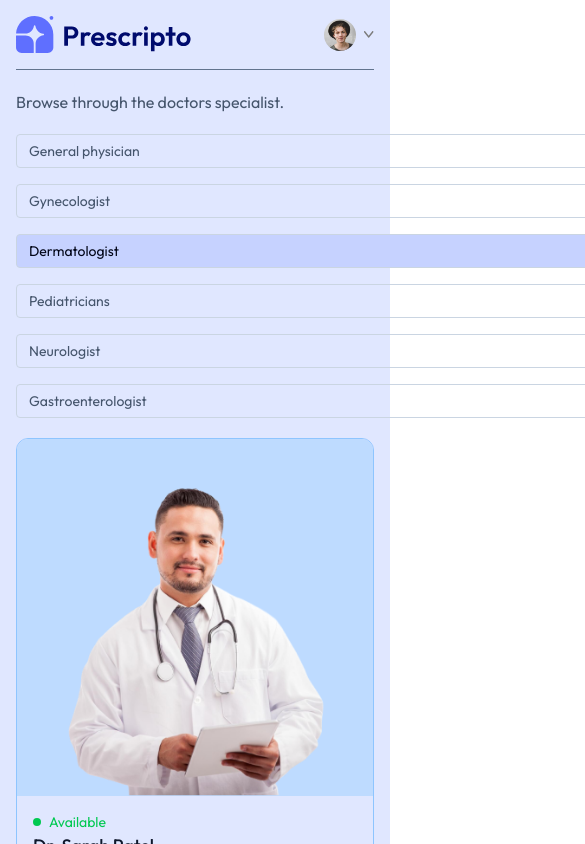
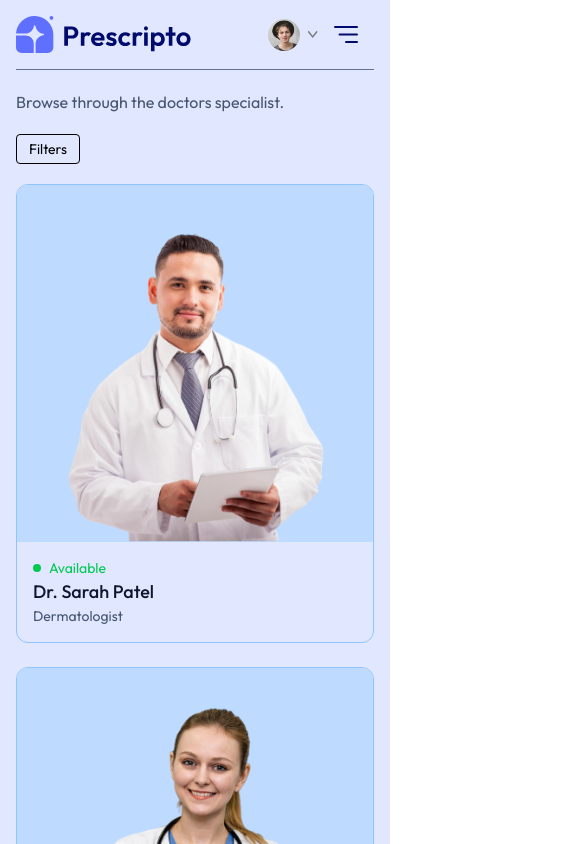
Before and after one commit to Sebastian906/Prescripto-Fullstack, a React (Vite) app in the folder frontend/: page /doctors/Dermatologist in a window 390 px wide. Shown: the top 844 px of the page, 585 px wide, since content can reach past the window. Built offline with nearby package versions, Linux system fonts and the light colour scheme.

Commit message:
Refactorización de archivos para diseño responsive y adición de menu hamburguesa

```diff
--- a/frontend/src/components/Navbar.jsx
+++ b/frontend/src/components/Navbar.jsx
@@ -68,6 +68,54 @@ const Navbar = () => {
                             Create Account
                         </button>
                 }
+                <img
+                    onClick={() => setShowMenu(true)}
+                    className='w-6 md:hidden'
+                    src={assets.menu_icon}
+                    alt=""
+                />
+                {/* Mobile Menu */}
+                <div className={`${showMenu ? 'fixed w-full' : 'h-0 w-0'} md:hidden right-0 top-0 bottom-0 z-20 overflow-hidden bg-indigo-100 transition-all`}>
+                    <div className='flex items-center justify-between px-5 py-6'>
+                        <img
+                            className='w-36'
+                            src={assets.logo}
+                            alt=""
+                        />
+                        <img
+                            className='w-7'
+                            onClick={() => setShowMenu(false)}
+                            src={assets.cross_icon}
+                            alt=""
+                        />
+                    </div>
+                    <ul className='flex flex-col items-center gap-2 mt-5 px-5 text-lg font-medium'>
+                        <NavLink
+                            onClick={() => setShowMenu(false)}
+                            to='/'
+                        >
+                            <p className='px-4 py-2 rounded inline-block'>HOME</p>
+                        </NavLink>
+                        <NavLink
+                            onClick={() => setShowMenu(false)}
+                            to='/doctors'
+                        >
+                            <p className='px-4 py-2 rounded inline-block'>ALL DOCTORS</p>
+                        </NavLink>
+                        <NavLink
+                            onClick={() => setShowMenu(false)}
+                            to='/about'
+                        >
+                            <p className='px-4 py-2 rounded inline-block'>ABOUT</p>
+                        </NavLink>
+                        <NavLink
+                            onClick={() => setShowMenu(false)}
+                            to='/contact'
+                        >
+                            <p className='px-4 py-2 rounded inline-block'>CONTACT</p>
+                        </NavLink>
+                    </ul>
+                </div>
             </div>
         </div>
     )
--- a/frontend/src/index.css
+++ b/frontend/src/index.css
@@ -18,3 +18,9 @@
         grid-template-columns: repeat(auto-fill, minmax(200px, 1fr));
     }
 }
+
+@media (max-width: 740px) {
+    .active p {
+        @apply text-white bg-indigo-500
+    }
+}
--- a/frontend/src/pages/Doctors.jsx
+++ b/frontend/src/pages/Doctors.jsx
@@ -6,6 +6,7 @@ const Doctors = () => {
 
     const { speciality } = useParams()
     const [filterDoc, setFilterDoc] = useState([])
+    const [showFilters, setShowFilters] = useState(false)
     const navigate = useNavigate();
     const { doctors } = useContext(AppContext)
 
@@ -25,7 +26,13 @@ const Doctors = () => {
         <div>
             <p className="text-slate-600">Browse through the doctors specialist.</p>
             <div className="flex flex-col sm:flex-row items-start gap-5 mt-5">
-                <div className="flex flex-col gap-4 text-sm text-slate-600">
+                <button
+                    className={`py-1 px-3 border rounded text-sm transition-all sm:hidden ${showFilters ? 'bg-indigo-500 text-white' : ''}`}
+                    onClick={() => setShowFilters(prev => !prev)}
+                >
+                    Filters
+                </button>
+                <div className={`flex-col gap-4 text-sm text-slate-600 ${showFilters ? 'flex' : 'hidden'} sm:flex`}>
                     <p onClick={() => speciality === 'General physician' ? navigate('/doctors') : navigate('/doctors/General physician')} className={`w-[94vh] sm:w-auto pl-3 py-1.5 pr-16 border border-slate-300 rounded transition-all cursor-pointer ${speciality === 'General physician' ? 'bg-indigo-200 text-slate-950' : ''}`}>General physician</p>
                     <p onClick={() => speciality === 'Gynecologist' ? navigate('/doctors') : navigate('/doctors/Gynecologist')} className={`w-[94vh] sm:w-auto pl-3 py-1.5 pr-16 border border-slate-300 rounded transition-all cursor-pointer ${speciality === 'Gynecologist' ? 'bg-indigo-200 text-slate-950' : ''}`}>Gynecologist</p>
                     <p onClick={() => speciality === 'Dermatologist' ? navigate('/doctors') : navigate('/doctors/Dermatologist')} className={`w-[94vh] sm:w-auto pl-3 py-1.5 pr-16 border border-slate-300 rounded transition-all cursor-pointer ${speciality === 'Dermatologist' ? 'bg-indigo-200 text-slate-950' : ''}`}>Dermatologist</p>
```
